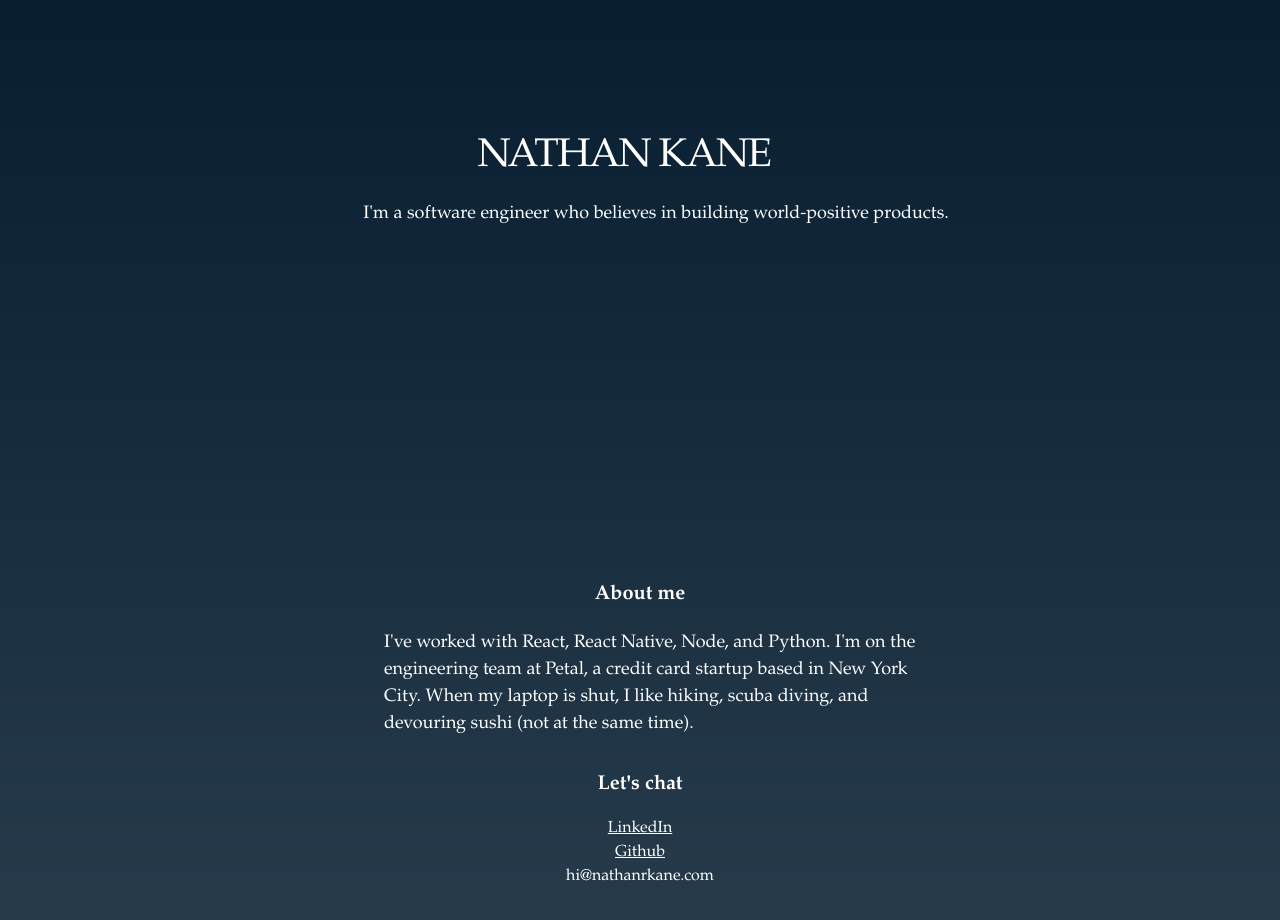
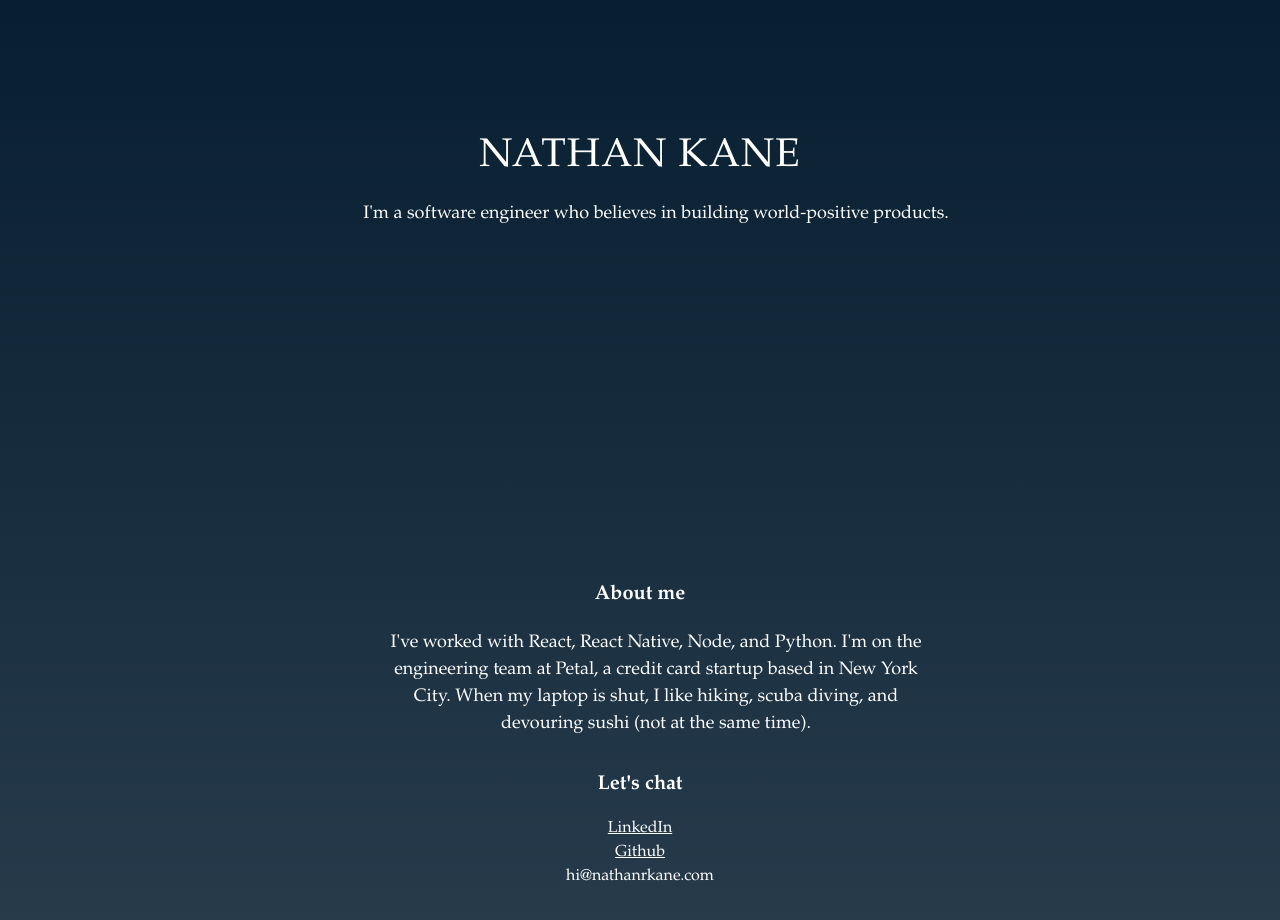
Before and after one commit to kanenathan213/personal-site-nextjs, a Next.js app: page / in a window 1280 px wide. Shown: the part 220-1140 px from the top of the page. Built offline with nearby package versions, Linux system fonts and the light colour scheme.

Commit message:
center text, increase letter spacing of name

```diff
--- a/components/detail.tsx
+++ b/components/detail.tsx
@@ -8,7 +8,7 @@ export default function Detail({ handleBottomScolledTo }: Props) {
   return (
     <section className="flex-col flex items-center pb-8">
       <h4 className="font-bold text-xl">About me</h4>
-      <p className="text-center md:text-left text-lg mt-5 md:pl-8 mb-8 max-w-xl">
+      <p className="text-center md:text-center text-lg mt-5 md:pl-8 mb-8 max-w-xl">
         I've worked with React, React Native, Node, and Python. I'm on the
         engineering team at Petal, a credit card startup based in New York City.
         When my laptop is shut, I like hiking, scuba diving, and devouring sushi
--- a/components/intro.tsx
+++ b/components/intro.tsx
@@ -7,10 +7,10 @@ type Props = {
 export default function Intro({ hasBeenScrolled }: Props) {
   return (
     <section className="min-h-screen flex-col flex items-center justify-center">
-      <h1 className="text-4xl md:text-5xl tracking-tighter font-thin uppercase font-body leading-tight md:pr-8">
+      <h1 className="text-center text-4xl md:text-5xl tracking-wide font-thin uppercase font-body leading-tight">
         Nathan Kane
       </h1>
-      <h4 className="text-center md:text-left text-lg mt-5 md:pl-8">
+      <h4 className="text-center md:text-center text-lg mt-5 md:pl-8">
         I'm a software engineer who believes in building world-positive
         products.
       </h4>
```
